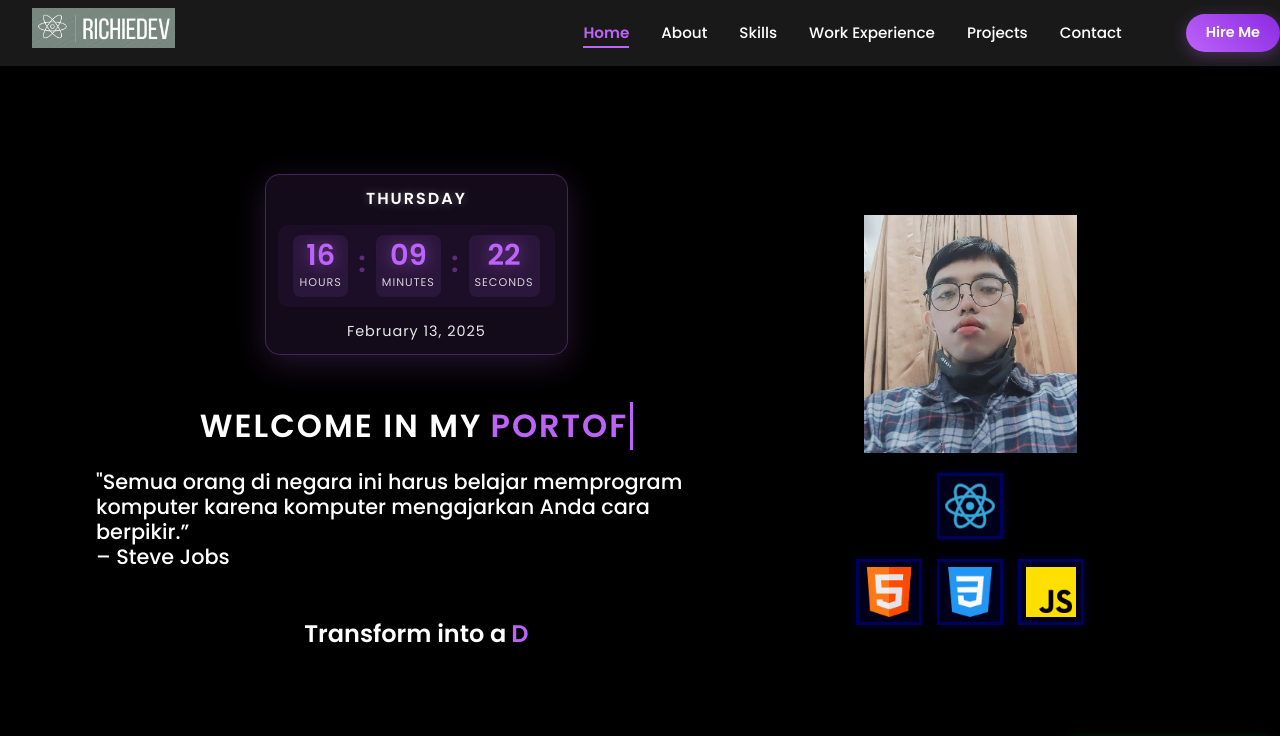
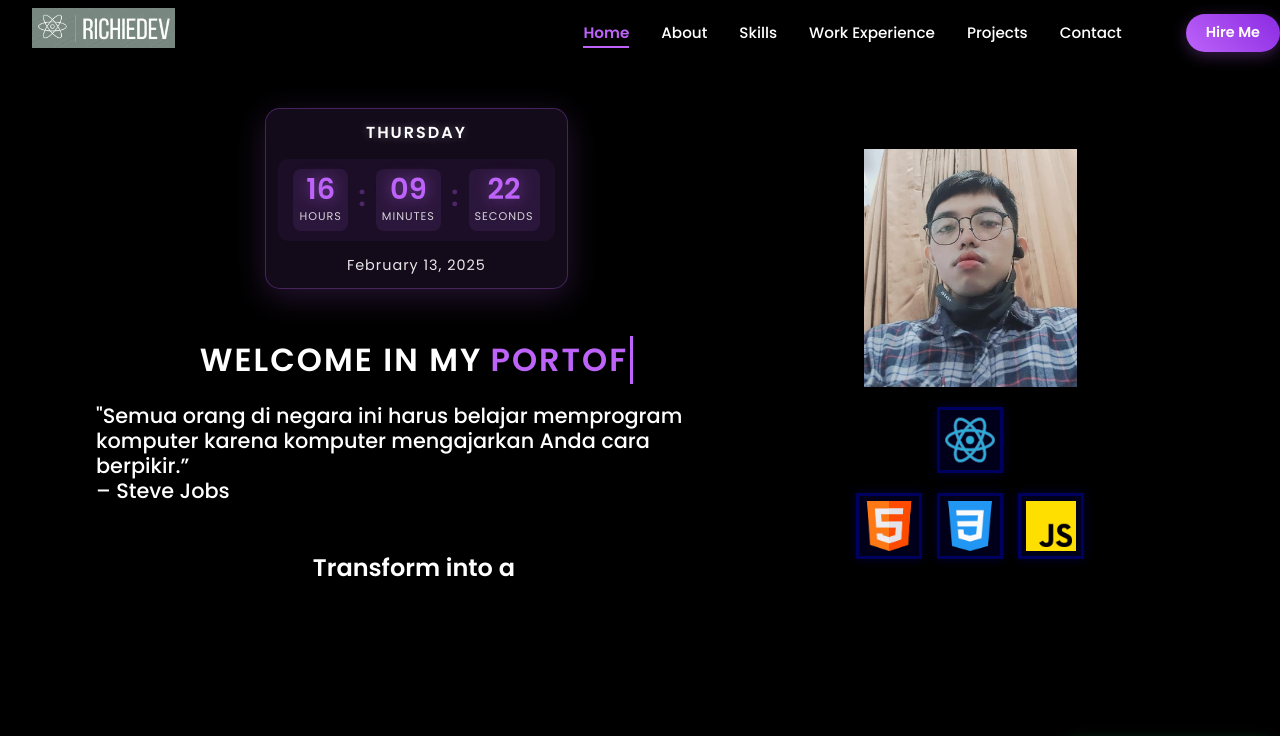
Before and after one commit to rio-damanik/react-portofolios, a React (Create React App) app: page / in a window 1280 px wide. Shown: the top 736 px of the page. Built offline with nearby package versions, Linux system fonts and the light colour scheme.

Commit message:
ok fixed

```diff
--- a/src/components/NavBar/Navbar.css
+++ b/src/components/NavBar/Navbar.css
@@ -19,7 +19,7 @@ html {
   align-items: center;
   padding: 1rem 2rem;
   background-color: rgba(0, 0, 0, 0.9);
-  position: fixed;
+  position: fixed !important;
   width: 100%;
   top: 0;
   z-index: 1000;
```
